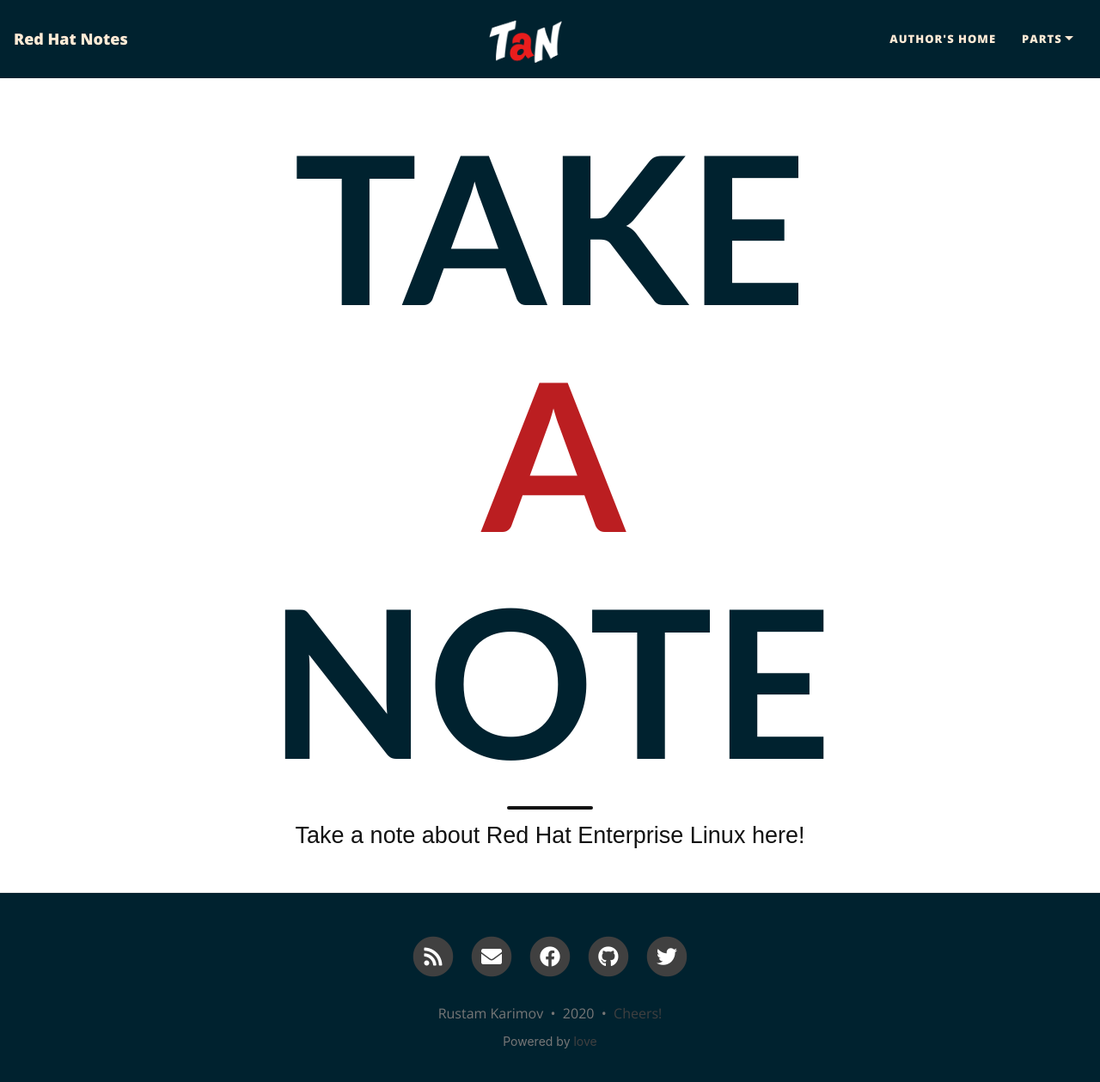
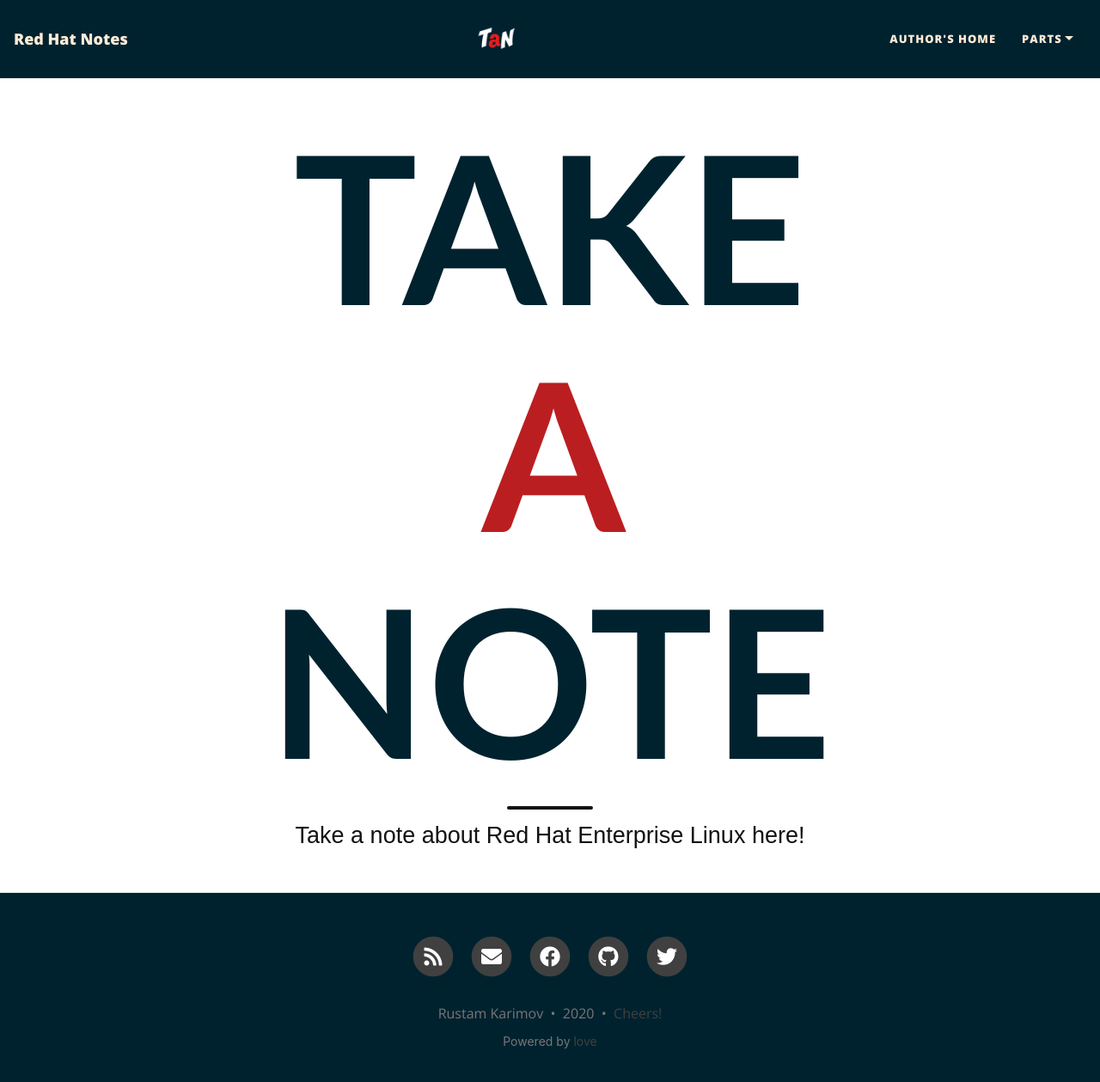
Before and after one commit to DrMohmX/takeanote, a Jekyll site: the page built from index.html, in a window 1280 px wide and 1272 px high. Shown: the top 1259 px of the window at 86% size. Built offline with Jekyll 4.4.1, drawn with Linux system fonts in a browser that asks for light colours; nearby versions of some CDN libraries; the list of posts is cut into pages by our own code.

Commit message:
Update beautifuljekyll.css

```diff
--- a/assets/css/beautifuljekyll.css
+++ b/assets/css/beautifuljekyll.css
@@ -370,8 +370,8 @@
   }
 
   .navbar-custom.top-nav-regular .avatar-container .avatar-img {
-    width: 70%;
-    margin-top: 15px;
+    width:35%;
+    margin-top: 37px;
   }
 }
 
```
